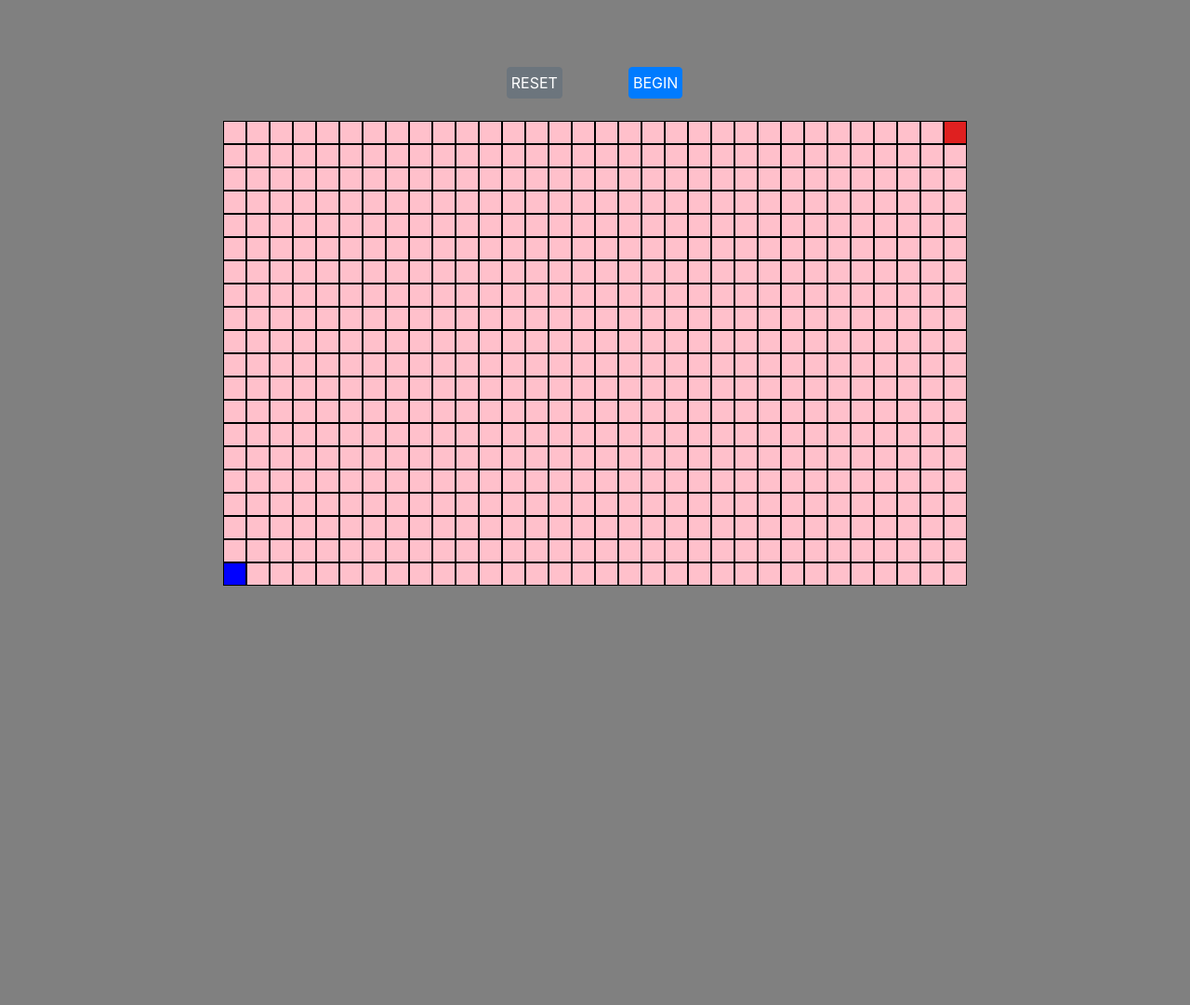
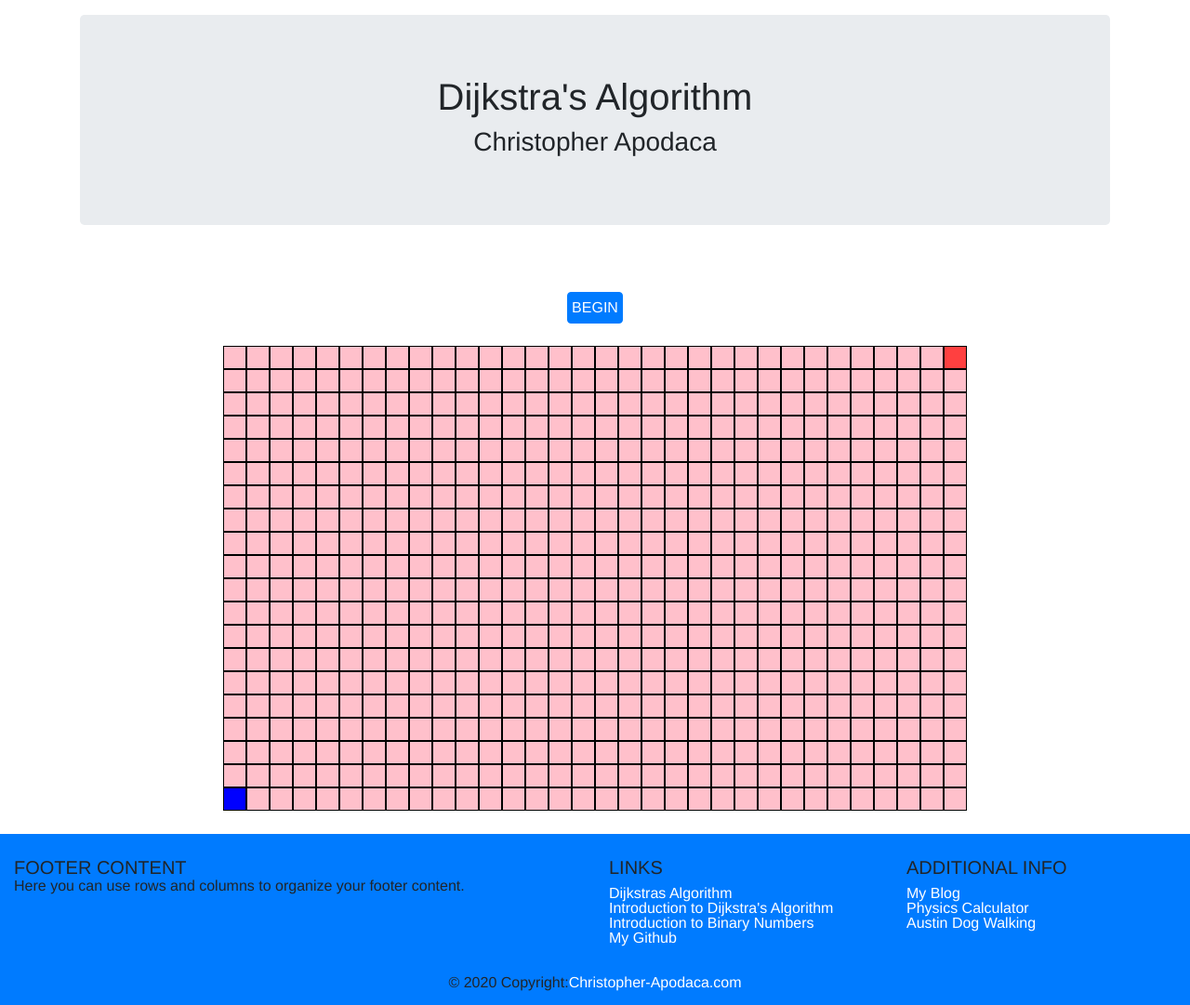
Before and after one commit to cr1tterp0wer/dijkstras_react, a React (Create React App) app: page / in a window 1280 px wide. Shown: the whole page at 93% size. Before the commit the page ends 800 px from the top, so only its background shows below. Built offline with nearby package versions, Linux system fonts and the light colour scheme.

Commit message:
finalize

```diff
--- a/src/App.js
+++ b/src/App.js
@@ -11,12 +11,20 @@
 import React from 'react';
 import './App.scss';
 import Grid from './components/Grid';
+import Footer from './components/Footer';
 
 class App extends React.Component {
   render(){
     return (
-      <div className="App container">
+      <div className="App">
+        <div className="container p-3">
+          <div className="jumbotron">
+            <h1 className="med">Dijkstra's Algorithm</h1>
+            <h3 className="light">Christopher Apodaca</h3>
+          </div>
+        </div>
         <Grid />
+        <Footer />
       </div>
     );
   }
--- a/src/App.scss
+++ b/src/App.scss
@@ -1,14 +1,29 @@
+@import './bootstrap/scss/bootstrap-reboot';
+@import './bootstrap/scss/bootstrap-grid';
 @import './bootstrap/scss/bootstrap';
 
 $square-size:25px;
 
 body{
   line-height:0;
-  background:gray;
+  font-family: "Helvetica Neue",Helvetica,Arial,sans-serif;
 }
 
-p,li,a{
+p{
   line-height:0;
+}
+
+a,li{
+  line-height: 1;
+}
+
+h1,h2,h3,h4,h5,h6{
+  &.light{
+    font-weight:100;
+  }
+  &.med{
+    font-weight:300;
+  }
 }
 
 .App {
@@ -18,10 +33,8 @@ p,li,a{
 #grid{
   width:800px;
   margin: 0 auto;
-}
 
-#menu{
-
+  padding:0 0 25px 0;
 }
 
 .vertex{
@@ -61,6 +74,14 @@ p,li,a{
   animation-fill-mode: forwards;
   animation-play-state: running;
 }
+
+.page-footer{
+  a{
+    color:white;
+    font-weight:500;
+  }
+}
+
 
 @keyframes visitedTarget{
   0% {
@@ -106,10 +127,3 @@ p,li,a{
     background-color: rgba(0, 190, 218, 0.75);
   }
 }
-
-
-
-@keyframes fadein{
-  from{opacity:0;}
-  to{opacity:1;}
-}
--- /dev/null
+++ b/src/components/Footer.js
@@ -0,0 +1,71 @@
+/*
+ *  CHRISTOPHER APODACA
+ *  CSC338 - ALGORITHMS
+ *  Dijkstra'S ALGORITHM IMPLEMENTATION
+ *  01/26/2020
+ *  NATIONAL UNIVERSITY CURRICULUM
+ *
+ *  APP
+ */
+
+import React from 'react';
+
+class Footer extends React.Component{
+  render(){
+    return(
+    <footer className="page-footer font-small bg-primary pt-4">
+
+      <div className="container-fluid text-center text-md-left">
+        <div className="row">
+          <div className="col-md-6 mt-md-0 mt-3">
+            <h5 className="text-uppercase">Footer Content</h5>
+            <p>Here you can use rows and columns to organize your footer content.</p>
+          </div>
+
+          <hr className="clearfix w-100 d-md-none pb-3"/>
+          <div className="col-md-3 mb-md-0 mb-3">
+            <h5 className="text-uppercase">Links</h5>
+             <ul className="list-unstyled">
+              <li>
+                <a href="https://en.wikipedia.org/wiki/Dijkstra%27s_algorithm">Dijkstras Algorithm</a>
+              </li>
+              <li>
+                <a href="https://www.youtube.com/watch?v=uEGSBnSsE2E">Introduction to Dijkstra's Algorithm</a>
+              </li>
+              <li>
+                <a href="https://www.youtube.com/watch?v=idBMEVPl1m8&t=11s">Introduction to Binary Numbers</a>
+              </li>
+              <li>
+                <a href="https://www.github.com/cr1tterp0wer">My Github</a>
+              </li>
+            </ul>
+
+         </div>
+
+          <div className="col-md-3 mb-md-0 mb-3">
+            <h5 className="text-uppercase">Additional Info</h5>
+             <ul className="list-unstyled">
+              <li>
+                <a href="https://www.christopher-apodaca.com/blog">My Blog</a>
+              </li>
+              <li>
+                <a href="https://critter-physicsapp.herokuapp.com/">Physics Calculator</a>
+              </li>
+              <li>
+                <a href="https://www.tijana-walks.com/">Austin Dog Walking</a>
+              </li>
+            </ul>
+          </div>
+
+        </div>
+      </div>
+      <div className="footer-copyright text-center py-3">© 2020 Copyright:
+        <a href="https://www.christopher-apodaca.com/">Christopher-Apodaca.com</a>
+      </div>
+
+    </footer>
+    );
+  }
+}
+
+export default Footer;
--- a/src/components/Grid.js
+++ b/src/components/Grid.js
@@ -268,24 +268,11 @@ class Grid extends React.Component{
     this.initGrid();
   }
 
-  //Clear Grid Elements
-  clear( ){
-  }
-
   render( ){
     return(
-      <div id="grid" className="pt-5 grid-wrap">
+      <div id="grid" className="grid-wrap">
         <div className="p-0">
           <div id="menu" className="row p-4 justify-content-md-center">
-            <div className="reset-btn col-md-ofset-2 col-md-2">
-              <button
-               text="reset"
-               value="reset"
-               className="btn btn-secondary p-1"
-               onClick={ ( ) => this.reset( ) } >
-                 RESET
-               </button>
-            </div>
             <div className="begin-btn col-md-2">
               <button
                text="begin"
```
